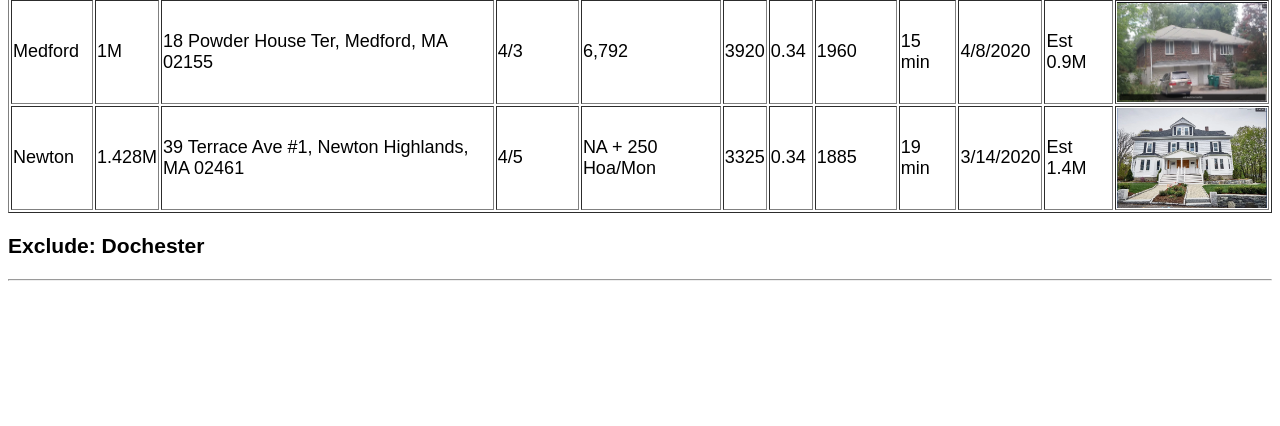
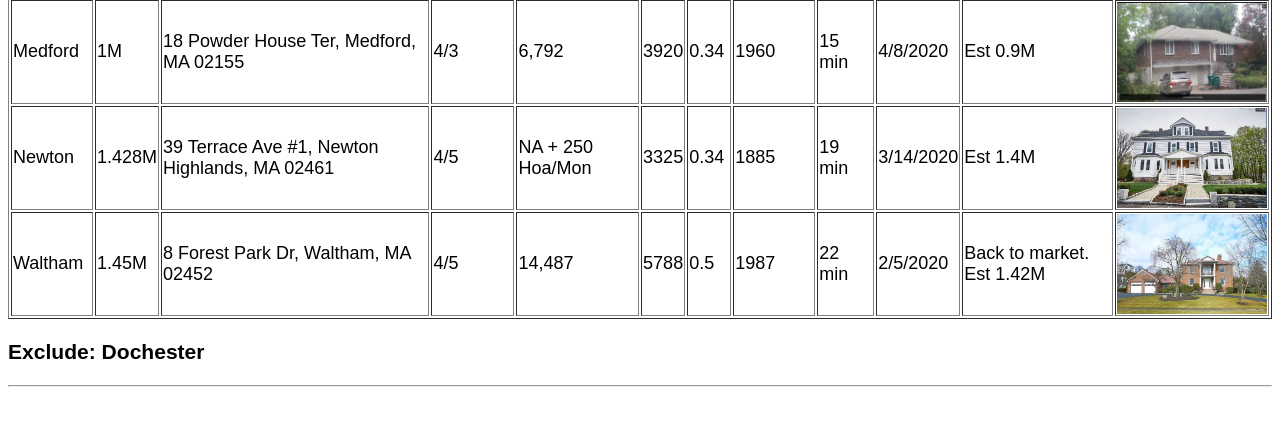
Before and after one commit to fianatec/fianatec.github.io, a Jekyll site: the page built from _posts/2020-04-12-MA-Houses.md, in a window 1280 px wide, cut to the strip 398-824 px from the top of the page. Built offline with Jekyll 4.4.1, drawn with Linux system fonts in a browser that asks for light colours.

Commit message:
Waltham 8 Forest Park

```diff
--- a/_posts/2020-04-12-MA-Houses.md
+++ b/_posts/2020-04-12-MA-Houses.md
@@ -66,6 +66,23 @@ author: boscal
 </tr>
 
 
+<tr>
+<td>Waltham</td>
+<td>1.45M</td>
+<td>8 Forest Park Dr, Waltham, MA 02452</td>
+<td>4/5</td>
+<td>14,487</td>
+<td>5788</td>
+<td>0.5</td>
+<td>1987</td>
+<td>22 min</td>
+<td>2/5/2020</td>
+<td>Back to market. Est 1.42M</td>
+<td><a href="https://www.zillow.com/homedetails/8-Forest-Park-Dr-Waltham-MA-02452/56540381_zpid/" target="_blank"><img src="/assets/images/Waltham_8ForestParkDr.png" width="150" height="100"></a></td>
+</tr>
+
+
+
 
 </table>
 
```
Also changed, not shown: assets/images/Waltham_8ForestParkDr.png (added).
